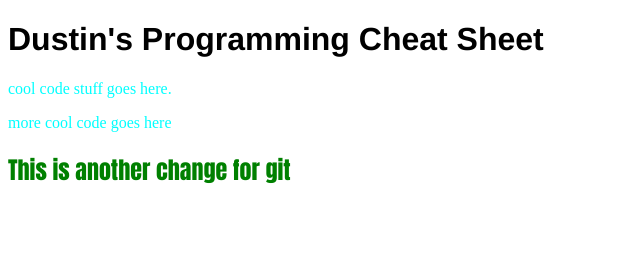
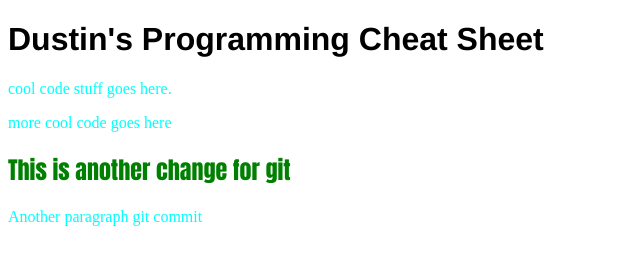
Before and after one commit to dustinburnette/programming-cheatsheet, a plain HTML site: page index.html in a window 1280 px wide. Shown: the whole page, without its empty margins (0-640 px from the left). Drawn offline with Linux system fonts and the light colour scheme.

Commit message:
another paragraph

```diff
--- a/index.html
+++ b/index.html
@@ -13,6 +13,8 @@
 
   <h2>This is another change for git</h2>
 
+  <p>Another paragraph git commit</p>
+
 
 </body>
 
```
